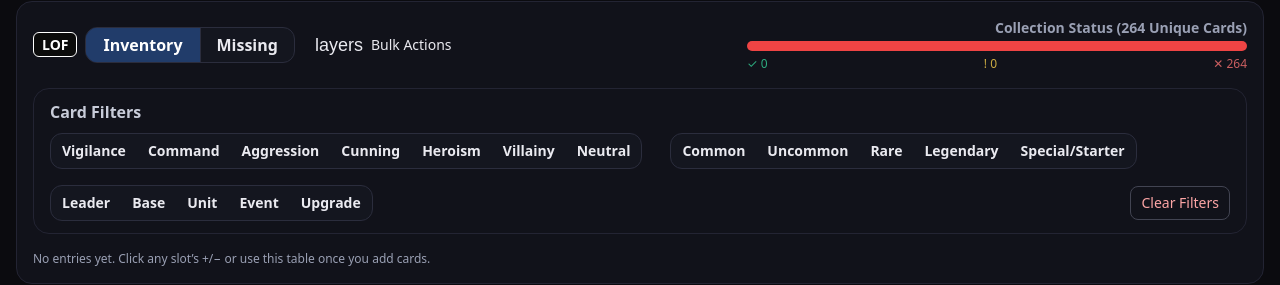
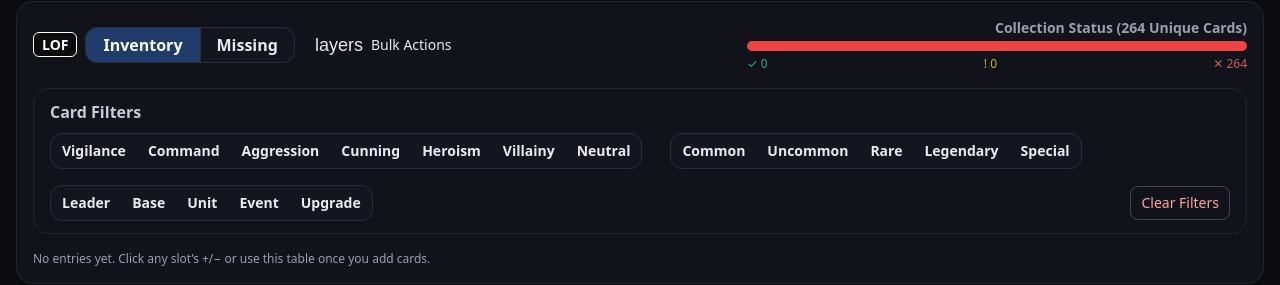
Before and after one commit to MattyGroch/SWU-Organizer, a React (Vite) app: page / in a window 1280 px wide. Shown: the part 940-1225 px from the top of the page. Built offline with nearby package versions, Linux system fonts and the light colour scheme; a web font is replaced by a local one.

Commit message:
Normalized S rarity to Special globally

```diff
--- a/src/App.tsx
+++ b/src/App.tsx
@@ -39,13 +39,11 @@ const RARITY_STYLE: Record<string, {letter: string; color: string}> = {
   Uncommon:  { letter: 'U',  color: '#9AA0B4' }, // gray
   Rare:      { letter: 'R',  color: '#FACC15' }, // yellow
   Legendary: { letter: 'L',  color: '#7DD3FC' }, // light blue
-  'Starter Deck Exclusive': { letter: 'S', color: '#000000' }, // black
-  Starter:   { letter: 'S',  color: '#000000' },
-  Special:   { letter: 'S', color: '#000000' },
+  Special:   { letter: 'S', color: '#000000' }, // black
 };
 
 // Global constants for filter lists
-const ALL_RARITIES = ['Common', 'Uncommon', 'Rare', 'Legendary', 'Special_Group'];
+const ALL_RARITIES = ['Common', 'Uncommon', 'Rare', 'Legendary', 'Special'] as const;
 const ALL_ASPECTS = ['Vigilance', 'Command', 'Aggression', 'Cunning', 'Heroism', 'Villainy', 'NEUTRAL'];
 const ALL_TYPES = ['Leader', 'Base', 'Unit', 'Event', 'Upgrade'];
 
@@ -146,7 +144,7 @@ function FilterControls({ filters, setFilters }: FilterControlsProps) {
   <div className="toolbar-group" role="group" style={{ marginRight: 12 }}>
     {items.map(item => {
       const isActive = filters[category].includes(item);
-      const label = item.replace('Special_Group', 'Special/Starter').replace('NEUTRAL', 'Neutral');
+      const label = item.replace('NEUTRAL', 'Neutral');
 
       // Determine highlight color from your maps
       let highlightColor = '#213c6a';
@@ -547,10 +545,10 @@ export default function App() {
       u: 'Uncommon', uncommon: 'Uncommon',
       r: 'Rare', rare: 'Rare',
       l: 'Legendary', legendary: 'Legendary',
-      s: 'Starter Deck Exclusive',
-      starter: 'Starter Deck Exclusive',
-      'starter deck exclusive': 'Starter Deck Exclusive',
-      'starter deck-exclusive': 'Starter Deck Exclusive',
+      s: 'Special',
+      starter: 'Special',
+      'starter deck exclusive': 'Special',
+      'starter deck-exclusive': 'Special',
       special: 'Special'
     };
     return map[k] ?? v; // fall back to the original string
@@ -1290,9 +1288,8 @@ export default function App() {
             processCard = true;
           }
         } else if (target === 'Special') {
-          // Check for Special rarity group
           const cardRarity = card.Rarity;
-          if (cardRarity === 'Starter' || cardRarity === 'Starter Deck Exclusive' || cardRarity === 'Special') {
+          if (cardRarity === 'Special') {
             processCard = true;
           }
         } else {
@@ -1607,20 +1604,7 @@ export default function App() {
 
       // 2. Filter by Rarity (Only filter if array is NOT empty)
       if (activeRarities.length > 0) {
-        let cardRarityMatch = false;
-
-        for (const filterRarity of activeRarities) {
-          if (filterRarity === 'Special_Group') {
-            if (card.Rarity === 'Starter Deck Exclusive' || card.Rarity === 'Starter' || card.Rarity === 'Special') {
-              cardRarityMatch = true;
-              break;
-            }
-          } else if (card.Rarity === filterRarity) {
-            cardRarityMatch = true;
-            break;
-          }
-        }
-        if (!cardRarityMatch) return false;
+        if (!activeRarities.includes(card.Rarity || '')) return false;
       }
 
       // 3. Filter by Type (Only filter if array is NOT empty)
```
